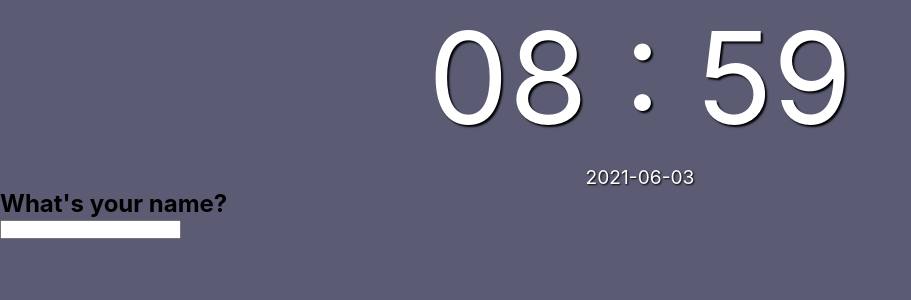
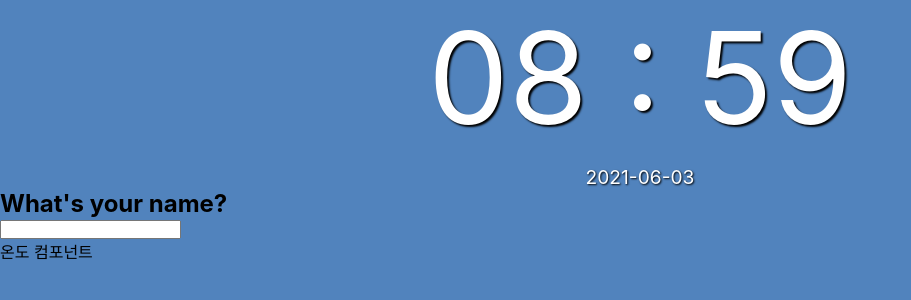
Before and after one commit to jieun-c/todoList_react, a React (Create React App) app: page / in a window 1280 px wide. Shown: the top 300 px of the page, without its empty margins (0-911 px from the left). Built offline with nearby package versions, Linux system fonts and the light colour scheme.

Commit message:
modify 'pushtodo'

```diff
--- a/src/app.jsx
+++ b/src/app.jsx
@@ -1,5 +1,5 @@
 import React, { Component } from "react";
-import styles from "./app.module.css";
+import "./app.module.css";
 import Clock from "./components/clock/clock";
 import ToDoList from "./components/todolist/todolist";
 import InputUser from "./components/input_user/input_user";
@@ -17,14 +17,20 @@ class App extends Component {
   render() {
     const { currentUser } = this.state;
     return (
-      <div className={styles.container}>
+      <>
         <Clock />
+
         {currentUser ? (
           <ToDoList name={currentUser} />
         ) : (
           <InputUser pushUser={this.pushUser} />
         )}
-      </div>
+
+        <footer>
+          {currentUser && <button>Reset</button>}
+          <div>온도 컴포넌트</div>
+        </footer>
+      </>
     );
   }
 }
--- a/src/app.module.css
+++ b/src/app.module.css
@@ -3,5 +3,5 @@
   padding: 0;
 }
 body {
-  background-color: rgb(91, 91, 116);
+  background-color: rgb(81, 131, 189);
 }
--- a/src/components/clock/clock.jsx
+++ b/src/components/clock/clock.jsx
@@ -26,7 +26,7 @@ class Clock extends Component {
   render() {
     const { date } = this.state;
     return (
-      <div className={styles.clock}>
+      <header className={styles.clock}>
         <div className={styles.time}>
           {`${String(date.getHours()).padStart(2, "0")} :
             ${String(date.getMinutes()).padStart(2, "0")}`}
@@ -37,7 +37,7 @@ class Clock extends Component {
             "0"
           )}-${String(date.getDate()).padStart(2, "0")}`}
         </div>
-      </div>
+      </header>
     );
   }
 }
--- a/src/components/input_user/input_user.jsx
+++ b/src/components/input_user/input_user.jsx
@@ -13,12 +13,12 @@ class InputUser extends Component {
 
   render() {
     return (
-      <div className="userBox">
+      <section className="userBox">
         <h2>What's your name?</h2>
         <form ref={this.formRef} onSubmit={this.handleSubmit}>
           <input type="text" ref={this.inputRef} />
         </form>
-      </div>
+      </section>
     );
   }
 }
--- a/src/components/todoitem/todoitem.jsx
+++ b/src/components/todoitem/todoitem.jsx
@@ -1,15 +1,21 @@
 import React, { Component } from "react";
 
 class ToDoItem extends Component {
+  handleReset = () => {
+    //눌린 키값 / 빙글빙글 키값 :: 비교
+
+    console.log(this.props.toDo);
+  };
+
   render() {
-    const { key, toDo } = this.props.toDos;
+    const { key, toDo } = this.props.toDo;
     return (
       <li>
         <input type="checkbox" id={key} />
         <label htmlFor={key}>
           <span>{toDo}</span>
         </label>
-        <span>❌</span>
+        <button onClick={this.handleReset}>❌</button>
       </li>
     );
   }
--- a/src/components/todolist/todolist.jsx
+++ b/src/components/todolist/todolist.jsx
@@ -3,14 +3,20 @@ import ToDoItem from "../todoitem/todoitem";
 import InputToDo from "../input_todo/input_todo";
 
 class ToDoList extends Component {
+  // localStorage 에 저장할땐 String 으로 저장할것! (stringify)
+  // 물론 가져올때는 다시 객체로 변환해야한다! (parse)
   state = {
-    toDos: localStorage.getItem("toDos"),
+    toDos: JSON.parse(localStorage.getItem("toDos")),
   };
 
   pushToDo = (toDo) => {
-    // 추가하는 방법으로 변경 필요
-    const toDos = [{ key: Date.now(), toDo, isChecked: false }];
-    localStorage.setItem("toDos", toDos);
+    // 받아온 객체
+    const data = { key: Date.now(), toDo, isChecked: false };
+    // null 이 아닌가? data만 삽입 : state todos와 data 삽입
+    const toDos = this.state.toDos ? [...this.state.toDos, data] : [data];
+
+    localStorage.setItem("toDos", JSON.stringify(toDos));
+    // 저장
     this.setState({ toDos });
   };
 
@@ -25,7 +31,13 @@ class ToDoList extends Component {
         <div className="list">
           <ul>
             {toDos &&
-              toDos.map((item) => <ToDoItem key={item.key} toDos={item} />)}
+              toDos.map((item) => (
+                <ToDoItem
+                  key={item.key}
+                  toDo={item}
+                  popToDo={this.handleReset}
+                />
+              ))}
           </ul>
         </div>
       </section>
```
